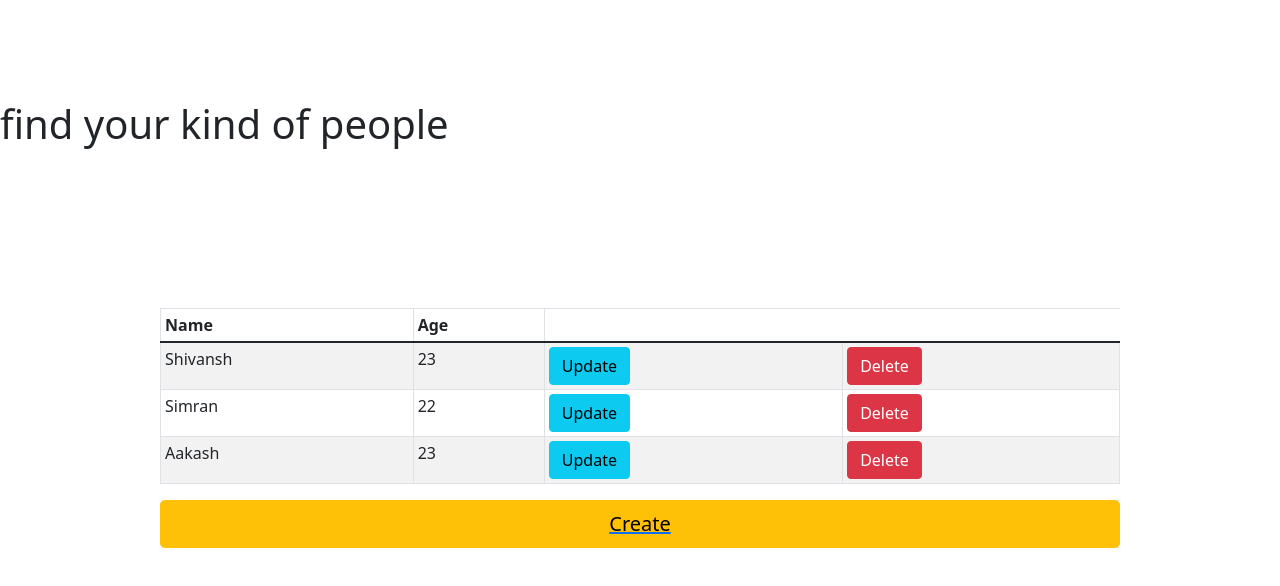
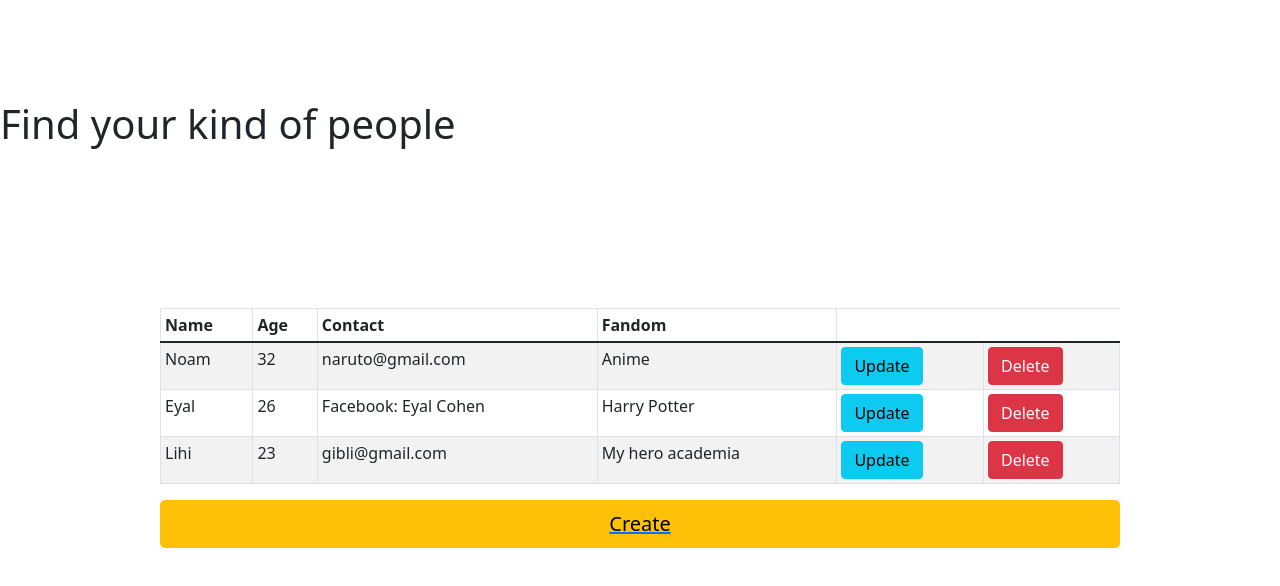
Before and after one commit to ShiraOhana/Geekup-react-app, a React (Create React App) app: page /board in a window 1280 px wide. Shown: the top 586 px of the page. Built offline with nearby package versions, Linux system fonts and the light colour scheme.

Commit message:
Table update - CRUD

```diff
--- a/src/components/Create.js
+++ b/src/components/Create.js
@@ -10,6 +10,8 @@ function Create() {
   // fetching a value in jsx
   const [name, setname] = useState("");
   const [age, setage] = useState("");
+  const [contact, setcontact] = useState("");
+  const [fandom, setfandom] = useState("");
 
   // Using useNavigation for redirecting to pages
   let history = useNavigate();
@@ -24,8 +26,10 @@ function Create() {
     // Fetching a value from usestate and
     // pushing to javascript object
     let a = name,
-      b = age;
-    array.push({ id: uni, Name: a, Age: b });
+      b = age,
+      c = contact,
+      d = fandom;
+    array.push({ id: uni, Name: a, Age: b, Contact: c, Fandom: d });
 
     // Redirecting to home page after creation done
     history("/board");
@@ -50,8 +54,24 @@ function Create() {
         <Form.Group className="mb-3" controlId="formBasicAge">
           <Form.Control
             onChange={(e) => setage(e.target.value)}
+            type="number"
+            placeholder="Age"
+            required
+          />
+        </Form.Group>
+        <Form.Group className="mb-3" controlId="formBasicAge">
+          <Form.Control
+            onChange={(e) => setage(e.target.value)}
             type="text"
-            placeholder="Age"
+            placeholder="Contact info"
+            required
+          />
+        </Form.Group>
+        <Form.Group className="mb-3" controlId="formBasicAge">
+          <Form.Control
+            onChange={(e) => setage(e.target.value)}
+            type="text"
+            placeholder="What's your fandom?"
             required
           />
         </Form.Group>
@@ -69,7 +89,7 @@ function Create() {
         {/* Redirecting back to home page */}
         <Link className="d-grid gap-2" to="/board">
           <Button variant="info" size="lg">
-            Home
+            Cancel
           </Button>
         </Link>
       </Form>
--- a/src/components/Edit.js
+++ b/src/components/Edit.js
@@ -11,6 +11,8 @@ function Edit() {
   const [name, setname] = useState("");
   const [age, setage] = useState("");
   const [id, setid] = useState("");
+  const [contact, setcontact] = useState("");
+  const [fandom, setfandom] = useState("");
 
   // used for navigation with logic in javascript
   let history = useNavigate();
@@ -33,6 +35,8 @@ function Edit() {
     // replacing it from existing for updation
     a.Name = name;
     a.Age = age;
+    a.Contact = contact;
+    a.Fandom = fandom;
 
     // redirecting to main page
     history("/board");
@@ -43,6 +47,8 @@ function Edit() {
     setname(localStorage.getItem("Name"));
     setage(localStorage.getItem("Age"));
     setid(localStorage.getItem("id"));
+    setfandom(localStorage.getItem("Fandom"));
+    setcontact(localStorage.getItem("Contact"));
   }, []);
 
   return (
--- a/src/components/array.js
+++ b/src/components/array.js
@@ -1,18 +1,24 @@
 const array = [
   {
     id: "1",
-    Name: "Shivansh",
-    Age: "23",
+    Name: "Noam",
+    Age: "32",
+    Contact: "naruto@gmail.com",
+    Fandom: "Anime",
   },
   {
     id: "2",
-    Name: "Simran",
-    Age: "22",
+    Name: "Eyal",
+    Age: "26",
+    Contact: "Facebook: Eyal Cohen",
+    Fandom: "Harry Potter",
   },
   {
     id: "3",
-    Name: "Aakash",
+    Name: "Lihi",
     Age: "23",
+    Contact: "gibli@gmail.com",
+    Fandom: "My hero academia",
   },
 ];
 export default array;
--- a/src/components/imgData.js
+++ b/src/components/imgData.js
@@ -21,3 +21,4 @@ const imgData = [
     img: "https://comicconbrussels.com/wp-content/uploads/2021/12/ticket-header-image-uai-516x344-1.jpg",
   },
 ];
+export default imgData;
--- a/src/pages/Board.js
+++ b/src/pages/Board.js
@@ -9,10 +9,12 @@ function Board() {
 
   // You may skip this part if you're
   // using react-context api or redux
-  function setID(id, name, age) {
+  function setID(id, name, age, contact, fandom) {
     localStorage.setItem("id", id);
     localStorage.setItem("Name", name);
     localStorage.setItem("Age", age);
+    localStorage.setItem("Contact", contact);
+    localStorage.setItem("Fandom", fandom);
   }
 
   // Deleted function - functionality
@@ -34,7 +36,7 @@ function Board() {
 
   return (
     <div className="board">
-      <h1>find your kind of people</h1>
+      <h1>Find your kind of people</h1>
 
       <div style={{ margin: "10rem" }}>
         <Table striped bordered hover size="sm">
@@ -42,6 +44,8 @@ function Board() {
             <tr>
               <th>Name</th>
               <th>Age</th>
+              <th>Contact</th>
+              <th>Fandom</th>
             </tr>
           </thead>
           <tbody>
@@ -52,13 +56,23 @@ function Board() {
                 <tr>
                   <td>{item.Name}</td>
                   <td>{item.Age}</td>
+                  <td>{item.Contact}</td>
+                  <td>{item.Fandom}</td>
 
                   {/* getting theid,name, and age for storing these
           value in the jsx with onclick event */}
                   <td>
                     <Link to={`/edit`}>
                       <Button
-                        onClick={(e) => setID(item.id, item.Name, item.Age)}
+                        onClick={(e) =>
+                          setID(
+                            item.id,
+                            item.Name,
+                            item.Age,
+                            item.Contact,
+                            item.Fandom
+                          )
+                        }
                         variant="info"
                       >
                         Update
--- a/src/pages/Events.js
+++ b/src/pages/Events.js
@@ -3,6 +3,7 @@ import { Link, useNavigate } from "react-router-dom";
 import axios from "axios";
 import moment from "moment";
 import { AppData } from "../App";
+import imgData from "../components/imgData";
 
 function Events() {
   const { events, setEvent, filters, setFilters } = useContext(AppData);
@@ -11,7 +12,6 @@ function Events() {
     search(online);
   }, [online]);
   let navigate = useNavigate();
-
   const search = async (isOnline) => {
     let query = "";
     if (isOnline !== "any") {
@@ -50,7 +50,8 @@ function Events() {
             <h3> {event.title}</h3>
             <p>{moment(event.date).format("MMMM Do YYYY, h:mm a")}</p>
             <p>{event.country}</p>
-            <img src={event.img} />
+            {imgData.forEach((e) => `<img src=${e} />`)}
+
             <p>{event.description}</p>
             <p>Online: {event.Online ? "V" : "X"}</p>
           </div>
```
